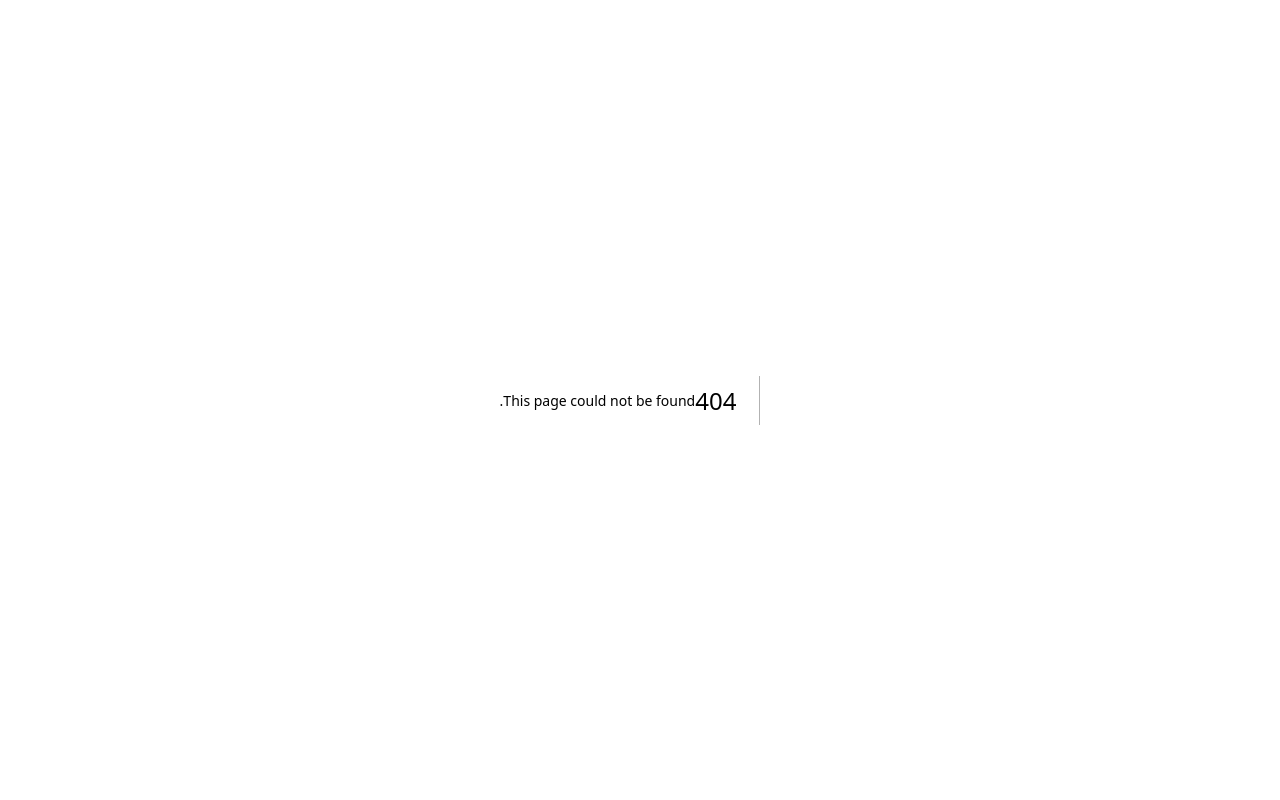
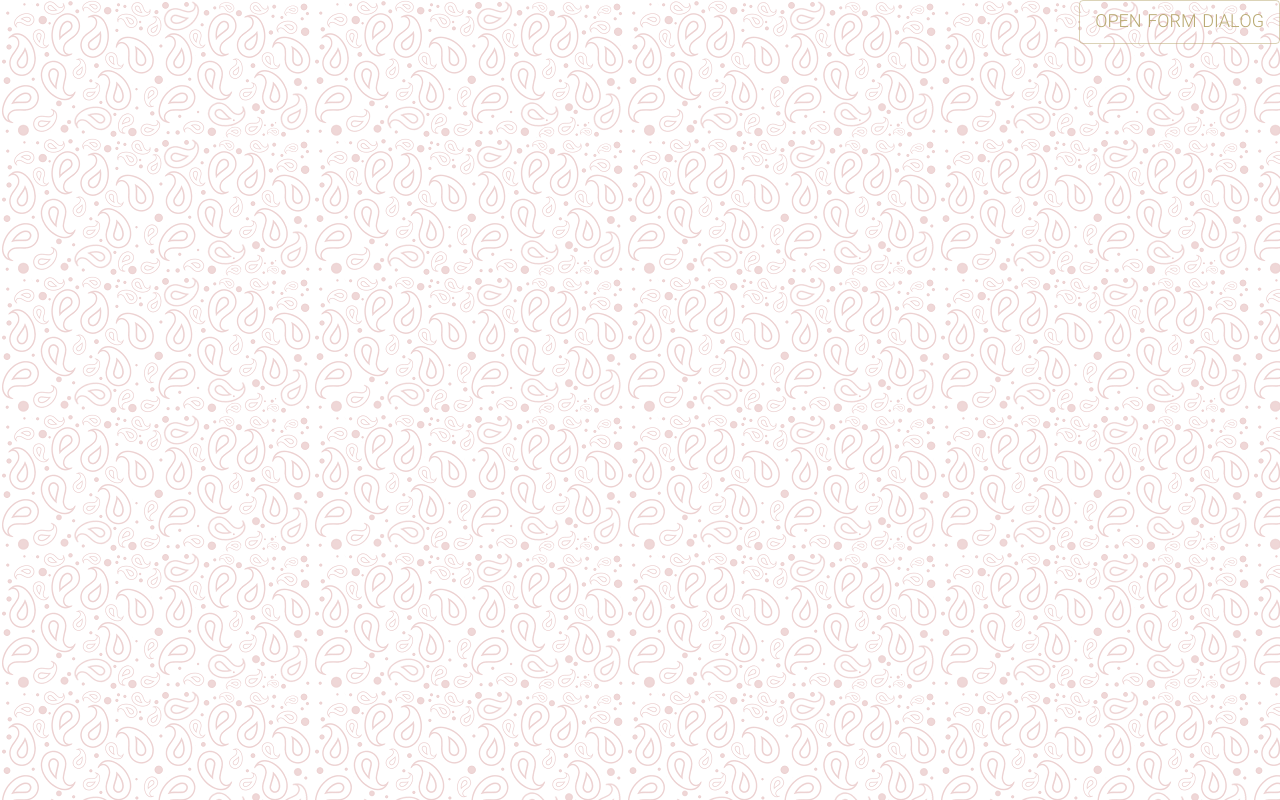
Before and after one commit to NooshinBarazi/Restaurant-Website, a Next.js app: page /login in a window 1280 px wide. Before the commit this address had no page. Built offline with nearby package versions, Linux system fonts and the light colour scheme.

Commit message:
create a rout for loginpage

```diff
--- /dev/null
+++ b/app/login/page.tsx
@@ -0,0 +1,10 @@
+import { LoginForm } from "../components/Login/Login";
+
+
+function RegisterPage (){
+  return (
+    <LoginForm />
+  )
+}
+
+export default RegisterPage;
```
